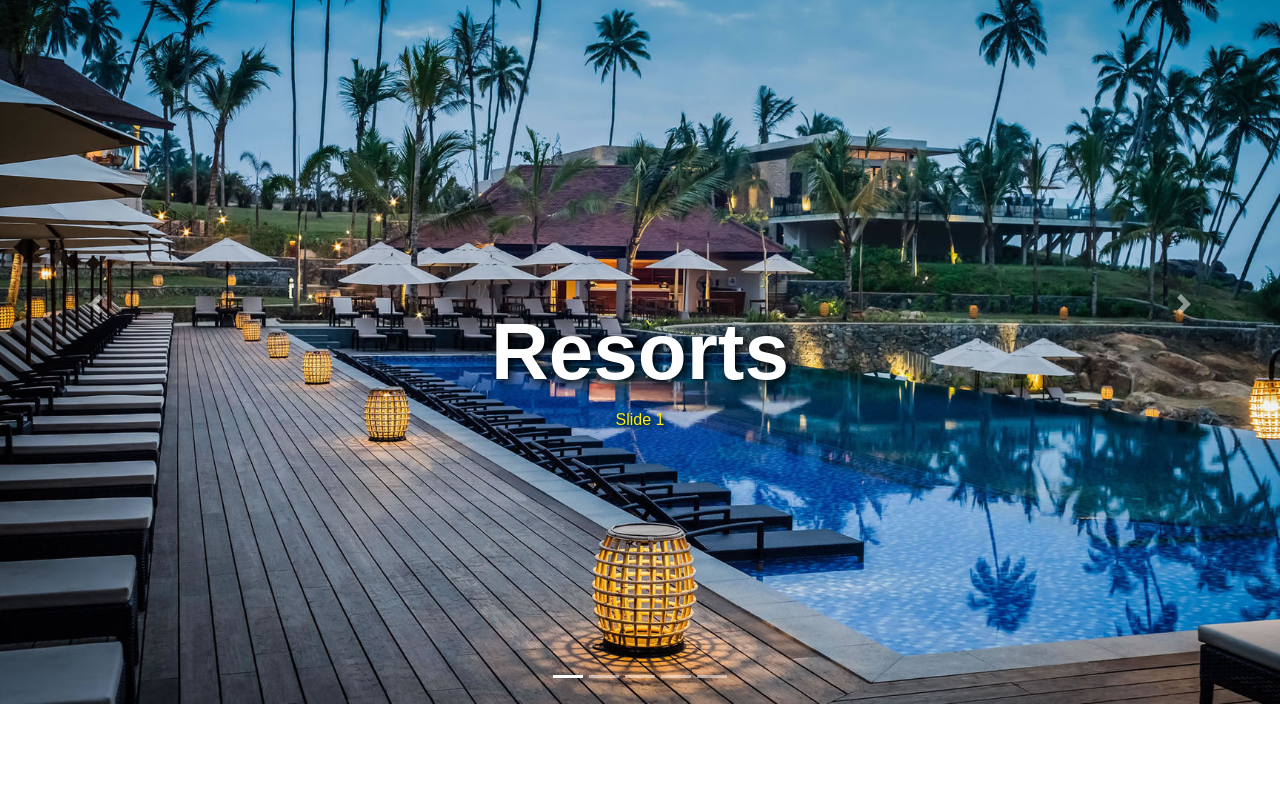
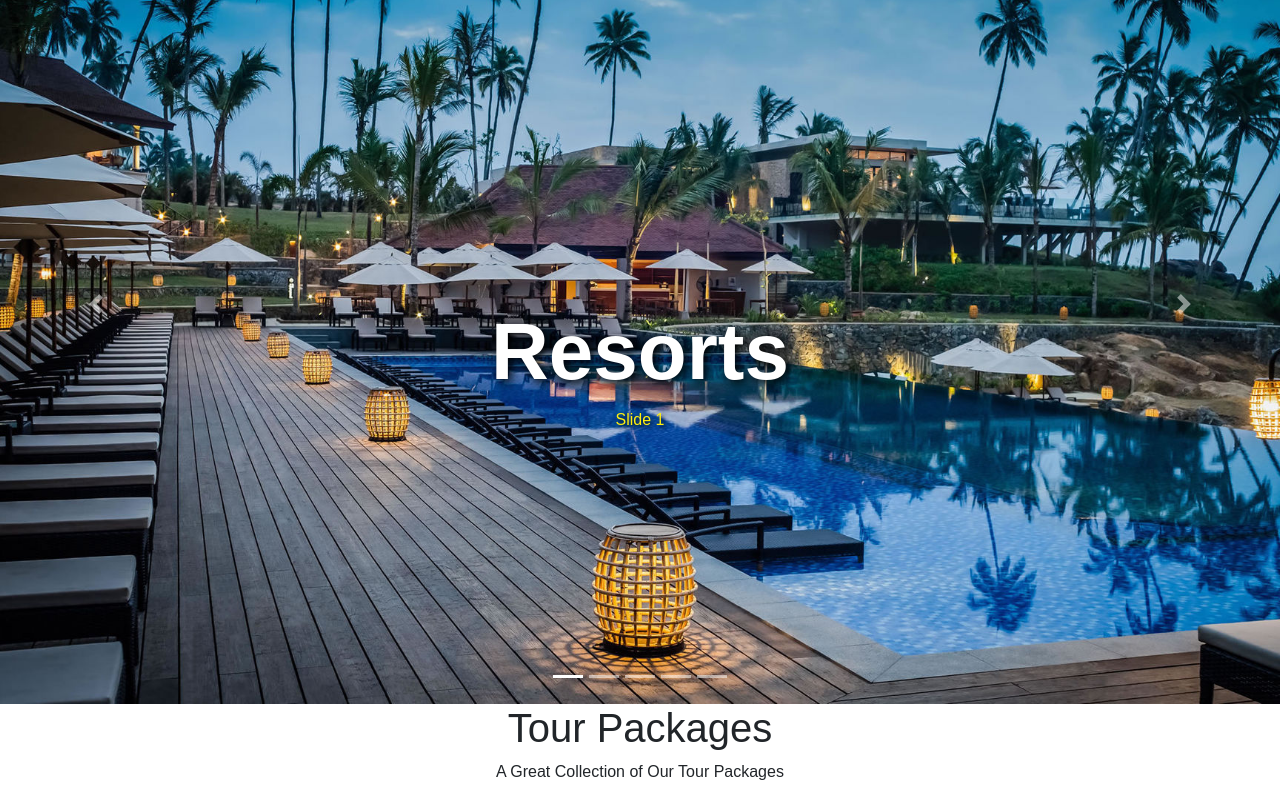
Before and after one commit to markdino/tourism-site, a React (Create React App) app: page / in a window 1280 px wide. Shown: the part 896-1696 px from the top of the page. Before the commit the page ends 1600 px from the top, so only its background shows below. Built offline with nearby package versions, Linux system fonts and the light colour scheme; the HTML template or start-up script is replaced by a standard one.

Commit message:
feat: Package component with Header title

```diff
--- a/src/App.js
+++ b/src/App.js
@@ -3,6 +3,7 @@ import "./App.css";
 import NavbarMain from "./components/Navbar";
 import Hero from "./components/Hero";
 import MainCarousel from "./components/Carousel";
+import Package from "./components/Package";
 
 class App extends Component {
   render() {
@@ -13,6 +14,9 @@ class App extends Component {
         <div id="mainCarousel">
           <MainCarousel />
         </div>
+        <div className="package">
+          <Package />
+        </div>
       </div>
     );
   }
--- /dev/null
+++ b/src/components/Package.js
@@ -0,0 +1,20 @@
+import React, { Component } from "react";
+import { Container } from "reactstrap";
+import "../App.css";
+
+class Package extends React.Component {
+  render() {
+    return (
+      <div>
+        <Container>
+          <header className="headerTitle text-center">
+            <h1>Tour Packages</h1>
+            <p>A Great Collection of Our Tour Packages</p>
+          </header>
+        </Container>
+      </div>
+    );
+  }
+}
+
+export default Package;
```
